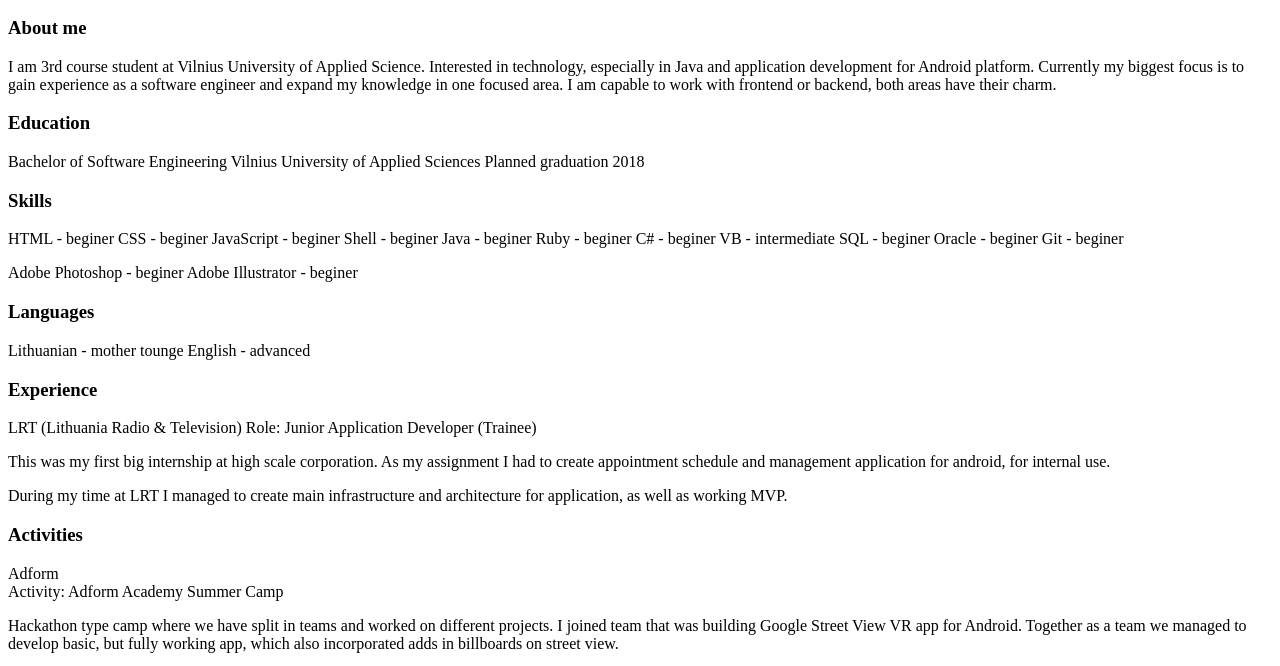
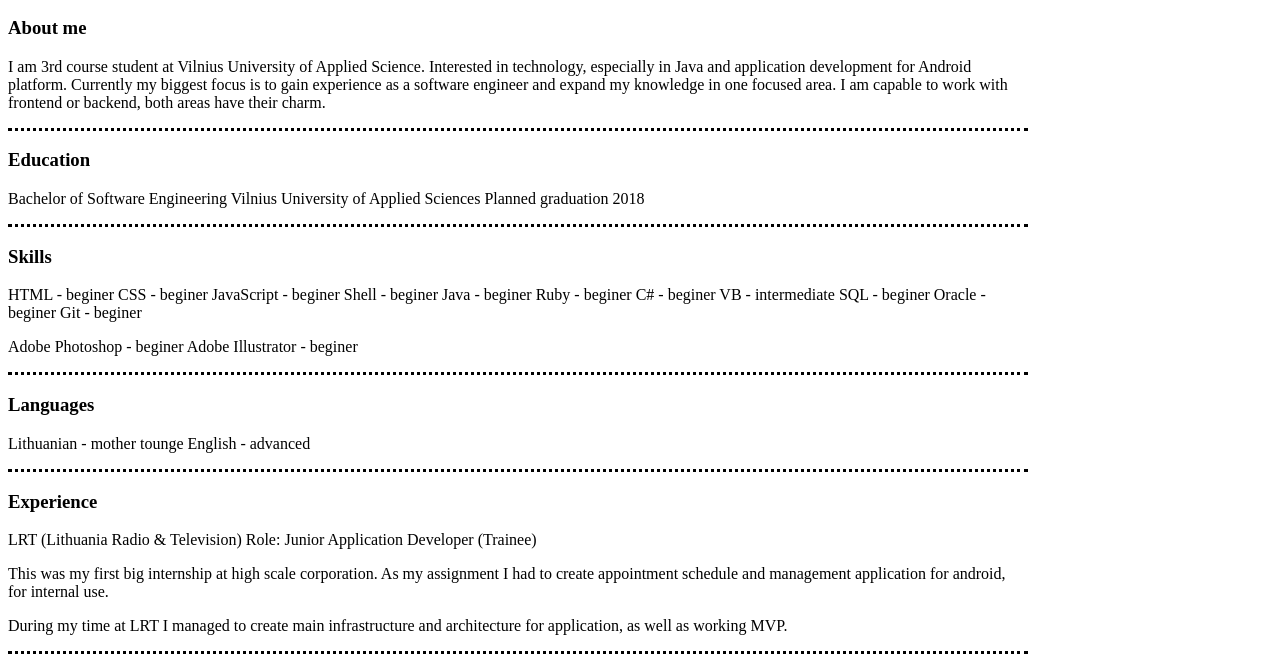
Before and after one commit to tomasjacionis/tomasjacionis.github.io, a plain HTML site: page index.html in a window 1280 px wide. Shown: the part 110-776 px from the top of the page. Drawn offline with Linux system fonts and the light colour scheme.

Commit message:
added css and fixes
added style and fixed some things in div tag

```diff
--- a/index.html
+++ b/index.html
@@ -8,14 +8,9 @@
   <meta http-equiv="X-UA-Compatible" content="IE=edge,chrome=1">
 
   <title>Tomas Jačionis</title>
- <!-- <meta name="description" content="Tomas Jačionis">
-  <meta name="author" content="SitePoint">
+  <link rel="stylesheet" href="style.css">
 
-  <link rel="stylesheet" href="css/styles.css?v=1.0">
 
-  <!--[if lt IE 9]>
-    <script src="https://cdnjs.cloudflare.com/ajax/libs/html5shiv/3.7.3/html5shiv.js"></script>
-  <![endif]-->
 </head>
 
 <body>
@@ -25,7 +20,7 @@
   </header>
 
 
-  <div>
+  <div style="width:1020px">
 	<section>
 	<h3>About me</h3>
 
--- /dev/null
+++ b/style.css
@@ -0,0 +1,6 @@
+section {
+	border-bottom-style : dotted;
+	border: 1 px;
+
+
+}
```
